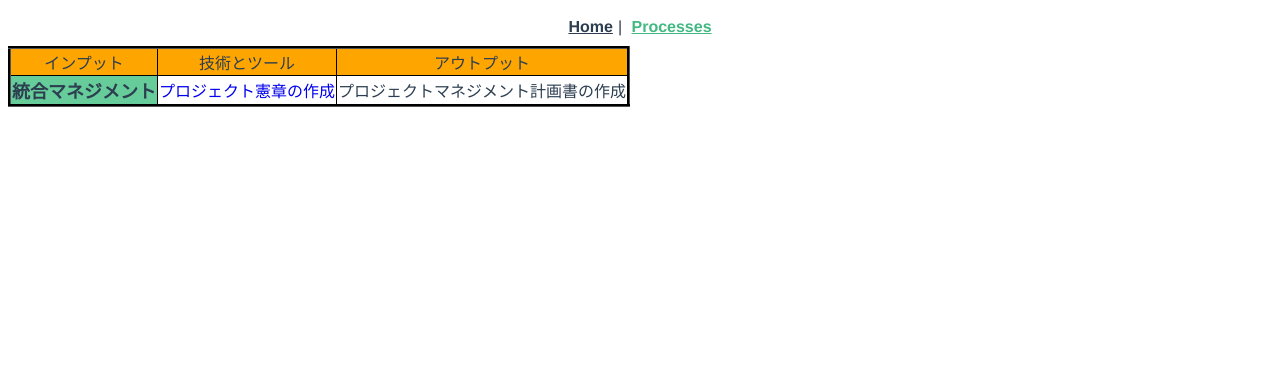
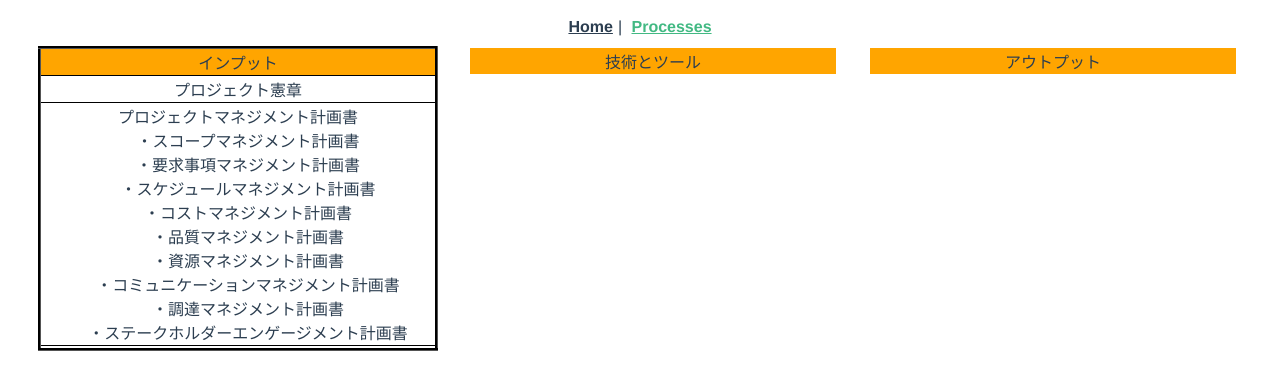
Before and after one commit to codesmith/pmbok-process, a Vue app: page /processes in a window 1280 px wide. Shown: the top 390 px of the page. Built offline with nearby package versions, Linux system fonts and the light colour scheme.

Commit message:
表を3つに分けてfloat化

```diff
--- a/src/views/Processes.vue
+++ b/src/views/Processes.vue
@@ -1,20 +1,48 @@
 <template>
   <div class="processes">
-    <table border="3" style="border-collapse: collapse; border-color:black">
+    <table id="input" border="3" style="border-collapse: collapse; border-color:black">
       <thead>
         <tr bgcolor="orange">
-          <td class="input">インプット</td>
-          <td class="tandt">技術とツール</td>
-          <td class="output">アウトプット</td>
+          <td>インプット</td>
         </tr>
       </thead>
       <tr>
-        <td class="knowledge-are-title">統合マネジメント</td>
+        <td>プロジェクト憲章</td>
+      </tr>
+      <tr>
         <td>
-          <router-link to="/processes">プロジェクト憲章の作成</router-link>
+          プロジェクトマネジメント計画書
+          <p>・スコープマネジメント計画書</p>
+          <p>・要求事項マネジメント計画書</p>
+          <p>・スケジュールマネジメント計画書</p>
+          <p>・コストマネジメント計画書</p>
+          <p>・品質マネジメント計画書</p>
+          <p>・資源マネジメント計画書</p>
+          <p>・コミュニケーションマネジメント計画書</p>
+          <p>・調達マネジメント計画書</p>
+          <p>・ステークホルダーエンゲージメント計画書</p>
         </td>
-        <td>プロジェクトマネジメント計画書の作成</td>
       </tr>
+
+      <tr>
+        <td></td>
+      </tr>
+    </table>
+
+    <table id="tandt">
+      <thead>
+        <tr bgcolor="orange">
+          <td>技術とツール</td>
+        </tr>
+      </thead>
+    </table>
+
+    <table id="output">
+      <thead>
+        <tr bgcolor="orange">
+          <td>アウトプット</td>
+        </tr>
+      </thead>
     </table>
   </div>
 </template>
@@ -28,7 +56,6 @@ export default {
 };
 </script>
 
-<!-- Add "scoped" attribute to limit CSS to this component only -->
 <style scoped>
 .knowledge-are-title {
   background-color: #66cc99;
@@ -38,4 +65,27 @@ export default {
 a {
   text-decoration: none;
 }
+p {
+  text-indent: 10px;
+  margin: 0;
+  padding: 0 0 0 10px;
+}
+table {
+  width: 400px;
+}
+.processes {
+  padding: 0 0 0 30px;
+}
+#input {
+  float: left;
+  padding: 0 0 0 30px;
+}
+#tandt {
+  float: left;
+  padding: 0 0 0 30px;
+}
+#output {
+  float: left;
+  padding: 0 0 0 30px;
+}
 </style>
```
